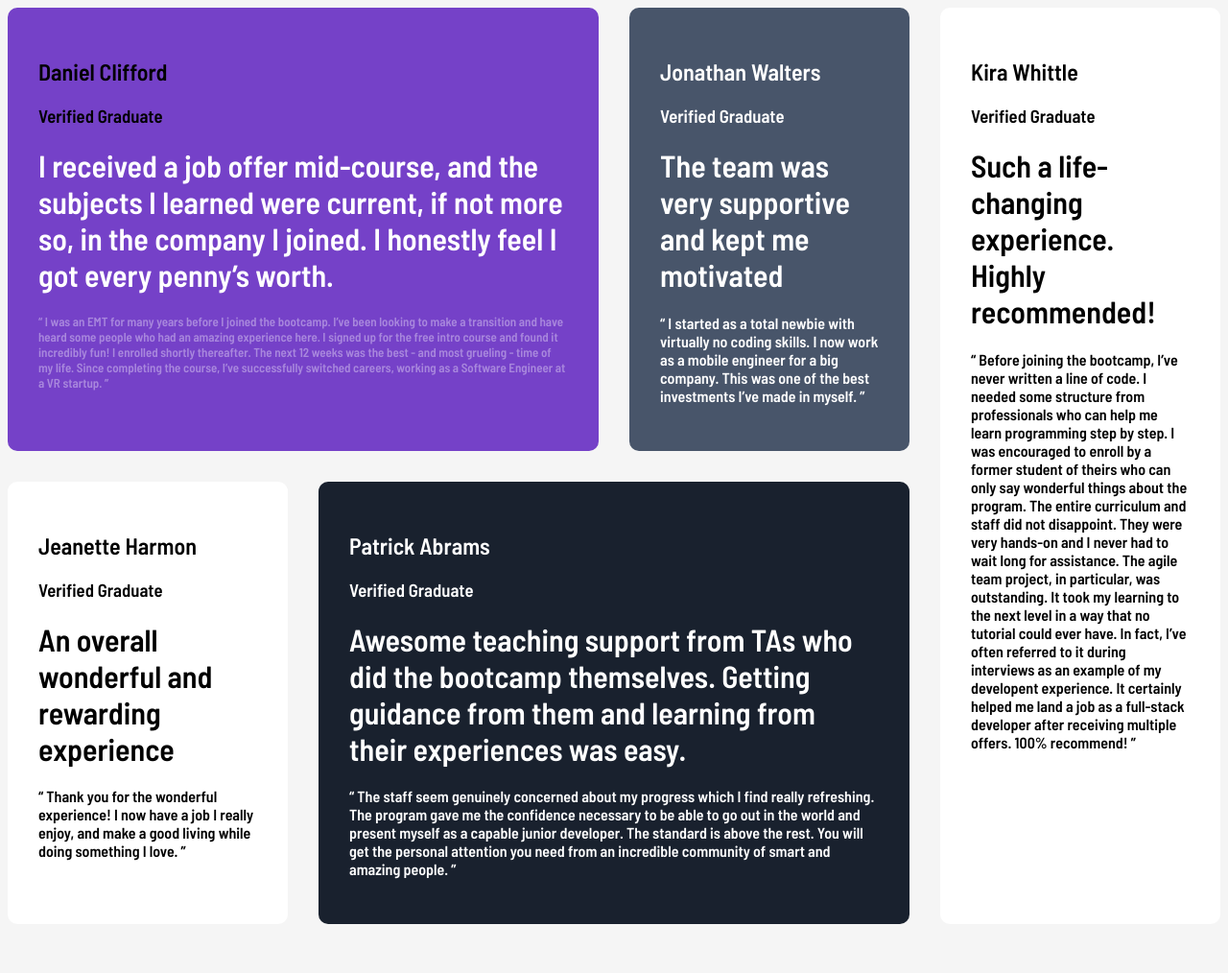
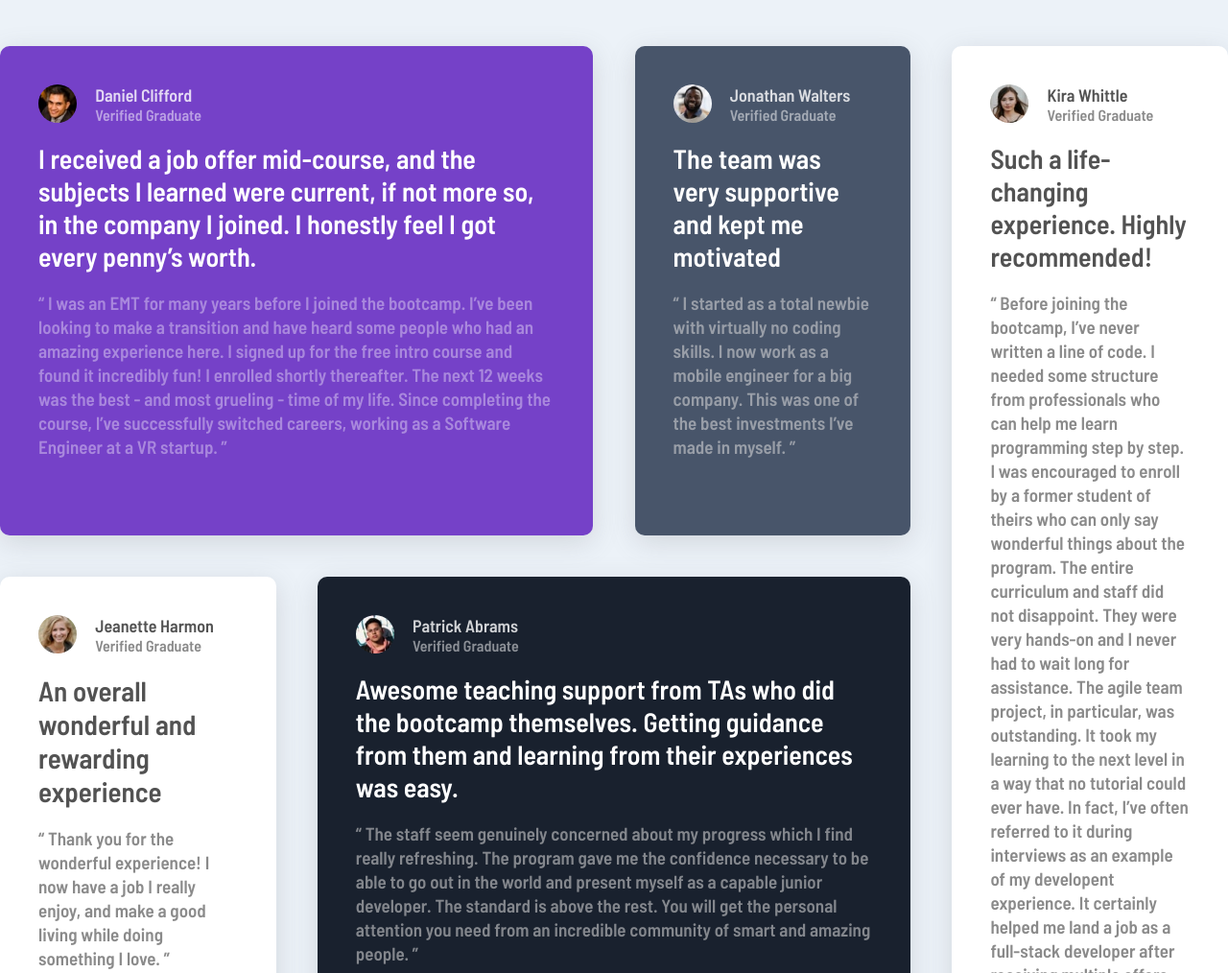
Before and after one commit to SohrabAmin/testimonials-grid-section-main, a plain HTML site: page index.html in a window 1280 px wide. Shown: the top 1014 px of the page at 96% size. Before the commit the page ends 971 px from the top, so only its background shows below. Drawn offline with Linux system fonts and the light colour scheme.

Commit message:
Finish design

```diff
--- a/index.html
+++ b/index.html
@@ -24,13 +24,16 @@
   <body>
     <div class="container">
       <div class="daniel card">
-        <h2>Daniel Clifford</h2>
-        <h3>Verified Graduate</h3>
+        <div class="iconContainer">
+          <img src="./images/image-daniel.jpg" alt="" />
+          <h2>Daniel Clifford</h2>
+        </div>
         <h1>
           I received a job offer mid-course, and the subjects I learned were
           current, if not more so, in the company I joined. I honestly feel I
           got every penny’s worth.
         </h1>
+        <!-- <img class="svg" src="./images/bg-pattern-quotation.svg" alt="" /> -->
         <p>
           “ I was an EMT for many years before I joined the bootcamp. I’ve been
           looking to make a transition and have heard some people who had an
@@ -42,8 +45,10 @@
         </p>
       </div>
       <div class="jon card">
-        <h2>Jonathan Walters</h2>
-        <h3>Verified Graduate</h3>
+        <div class="iconContainer">
+          <img src="./images/image-jonathan.jpg" alt="" />
+          <h2>Jonathan Walters</h2>
+        </div>
         <h1>The team was very supportive and kept me motivated</h1>
         <p>
           “ I started as a total newbie with virtually no coding skills. I now
@@ -52,8 +57,10 @@
         </p>
       </div>
       <div class="jean card">
-        <h2>Jeanette Harmon</h2>
-        <h3>Verified Graduate</h3>
+        <div class="iconContainer">
+          <img src="./images/image-jeanette.jpg" alt="" />
+          <h2>Jeanette Harmon</h2>
+        </div>
         <h1>An overall wonderful and rewarding experience</h1>
         <p>
           “ Thank you for the wonderful experience! I now have a job I really
@@ -61,8 +68,10 @@
         </p>
       </div>
       <div class="patrick card">
-        <h2>Patrick Abrams</h2>
-        <h3>Verified Graduate</h3>
+        <div class="iconContainer">
+          <img src="./images/image-patrick.jpg" alt="" />
+          <h2>Patrick Abrams</h2>
+        </div>
         <h1>
           Awesome teaching support from TAs who did the bootcamp themselves.
           Getting guidance from them and learning from their experiences was
@@ -78,8 +87,10 @@
         </p>
       </div>
       <div class="kira card">
-        <h2>Kira Whittle</h2>
-        <h3>Verified Graduate</h3>
+        <div class="iconContainer">
+          <img src="./images/image-kira.jpg" alt="" />
+          <h2>Kira Whittle</h2>
+        </div>
         <h1>Such a life-changing experience. Highly recommended!</h1>
         <p>
           “ Before joining the bootcamp, I’ve never written a line of code. I
--- a/style.css
+++ b/style.css
@@ -1,21 +1,24 @@
 body {
-  background-color: whitesmoke;
-  max-width: 1440px;
+  background-color: hsl(210, 46%, 95%);
+  margin: auto;
+  margin-top: 3rem;
+  max-width: 1575px;
 }
 
 .container {
   display: grid;
   grid-template-columns: 1fr 1fr 1fr 1fr;
   grid-template-rows: 1fr 1fr;
-  gap: 2em 2em;
+  gap: 2.7em 2.7em;
   grid-auto-flow: row;
   grid-template-areas:
     "daniel daniel jon kira"
     "jean patrick patrick kira";
 }
 .card {
-  padding: 2rem;
+  padding: 2.5rem;
   border-radius: 10px;
+  box-shadow: rgba(100, 100, 111, 0.2) 0px 7px 29px 0px;
 }
 .daniel {
   grid-area: daniel;
@@ -47,26 +50,159 @@ body {
 .card {
   font-family: "Barlow Semi Condensed", sans-serif;
 }
+.iconContainer {
+  display: flex;
+}
+
+.iconContainer img {
+  margin-right: 1.2rem;
+  border-radius: 50%;
+  height: 40px;
+}
 
 .daniel > h1 {
   color: white;
+  font-size: 28px;
+}
+
+.daniel > h1::after {
+}
+
+.daniel h2 {
+  color: rgba(255, 255, 255, 0.803);
+  font-size: 18px;
+  display: inline;
+  margin: 0;
+}
+
+.daniel h2::after {
+  content: "Verified Graduate";
+  color: hsla(0, 0%, 100%, 0.5);
+  font-size: 16px;
+  display: block;
 }
 
 .daniel > p {
   color: hsl(263, 55%, 70%);
-  font-size: 13px;
+  font-size: 19px;
+  line-height: 25px;
 }
 
-.jon {
-  color: white;
+.jon img {
+  margin-right: 1.2rem;
+  border-radius: 50%;
+  height: 40px;
 }
 
-.kira {
+.jon > h1 {
+  color: white;
+  font-size: 28px;
 }
 
-.patrick {
-  color: white;
+.jon h2 {
+  color: rgba(255, 255, 255, 0.803);
+  font-size: 18px;
+  display: inline;
+  margin: 0;
 }
 
-.jean {
+.jon h2::after {
+  content: "Verified Graduate";
+  color: hsla(0, 0%, 100%, 0.5);
+  font-size: 16px;
+  display: block;
 }
+
+.jon > p {
+  color: hsla(0, 0%, 85%, 0.557);
+  font-size: 19px;
+  line-height: 25px;
+}
+
+.kira img {
+  margin-right: 1.2rem;
+  border-radius: 50%;
+  height: 40px;
+}
+.kira > h1 {
+  color: rgba(36, 36, 36, 0.79);
+  font-size: 28px;
+}
+
+.kira h2 {
+  color: rgba(36, 36, 36, 0.79);
+  font-size: 18px;
+  display: inline;
+  margin: 0;
+}
+
+.kira h2::after {
+  content: "Verified Graduate";
+  color: rgba(36, 36, 36, 0.534);
+  font-size: 16px;
+  display: block;
+}
+.kira > p {
+  color: rgba(36, 36, 36, 0.534);
+  font-size: 19px;
+  line-height: 25px;
+}
+
+.patrick img {
+  margin-right: 1.2rem;
+  border-radius: 50%;
+  height: 40px;
+}
+.patrick > h1 {
+  color: white;
+  font-size: 28px;
+}
+
+.patrick h2 {
+  color: rgba(255, 255, 255, 0.803);
+  font-size: 18px;
+  display: inline;
+  margin: 0;
+}
+
+.patrick h2::after {
+  content: "Verified Graduate";
+  color: hsla(0, 0%, 100%, 0.5);
+  font-size: 16px;
+  display: block;
+}
+
+.patrick > p {
+  color: hsla(0, 0%, 85%, 0.557);
+  font-size: 19px;
+  line-height: 25px;
+}
+
+.jean img {
+  margin-right: 1.2rem;
+  border-radius: 50%;
+  height: 40px;
+}
+.jean > h1 {
+  color: rgba(36, 36, 36, 0.79);
+  font-size: 29px;
+}
+
+.jean h2 {
+  color: rgba(36, 36, 36, 0.79);
+  font-size: 18px;
+  display: inline;
+  margin: 0;
+}
+
+.jean h2::after {
+  content: "Verified Graduate";
+  color: rgba(36, 36, 36, 0.534);
+  font-size: 16px;
+  display: block;
+}
+.jean > p {
+  color: rgba(36, 36, 36, 0.534);
+  font-size: 19px;
+  line-height: 25px;
+}
```
